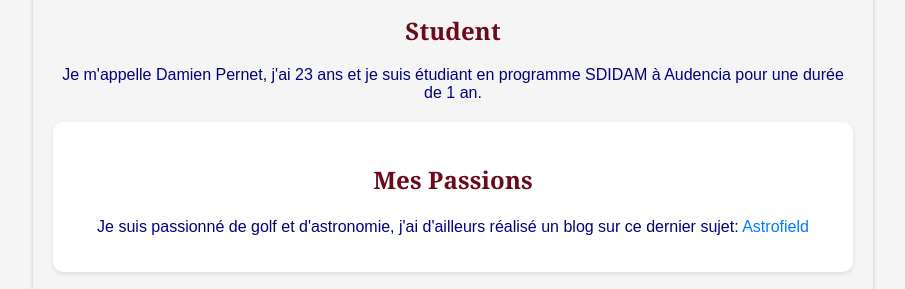
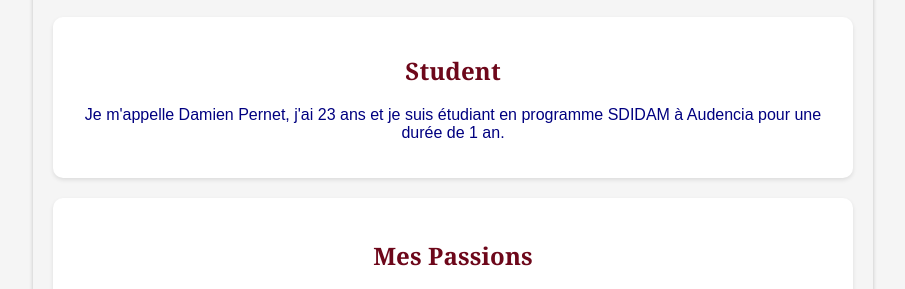
Before and after one commit to damien-pernet/my-profile, a plain HTML site: page index.html in a window 1280 px wide. Shown: the part 230-519 px from the top of the page, without its empty margins (187-1092 px from the left). Drawn offline with Linux system fonts and the light colour scheme.

Commit message:
Add files via upload

```diff
--- a/index.html
+++ b/index.html
@@ -9,10 +9,12 @@
     <div class="profile-card">
       <img class="profile-image" src="images/profile-picture.jpg" alt="Profile picture">
       <h1 class="profile-name">Damien Pernet</h1>
-      <h2>Student</h2>
-      <p class="profile-description">
-        Je m'appelle Damien Pernet, j'ai 23 ans et je suis étudiant en programme SDIDAM à Audencia pour une durée de 1 an.
-      </p>
+        <div class="student-card">
+        <h2>Student</h2>
+        <p class="profile-description">
+          Je m'appelle Damien Pernet, j'ai 23 ans et je suis étudiant en programme SDIDAM à Audencia pour une durée de 1 an.
+        </p>
+      </div>
       <div class="passion-card">
         <h3>Mes Passions</h3>
         <p class="passions-description">
--- a/style.css
+++ b/style.css
@@ -11,7 +11,15 @@ body {
   border-radius: 10px;
   box-shadow: 0 2px 4px rgba(0, 0, 0, 0.2);
 }
+.student-card {
+  margin-top: 20px;
+  background-color: #ffffff;
+  padding: 20px;
+  border-radius: 10px;
+  box-shadow: 0 2px 4px rgba(0, 0, 0, 0.1);
+}
 
+@media (max-width: 767px) {}
 .profile-card {
   text-align: center;
 }
```
